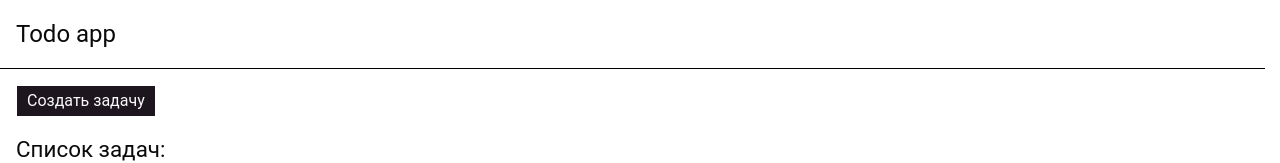
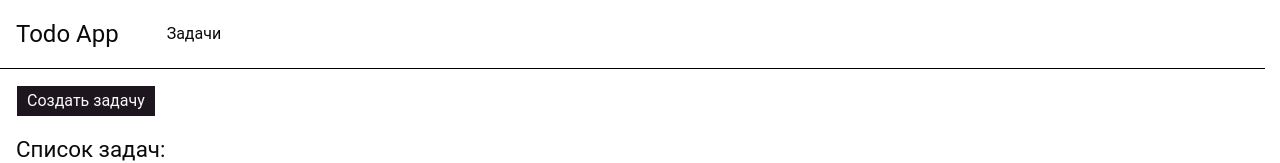
Before and after one commit to rainbowfieldholograph/Rtk-todo-app, a React (Vite) app: page /todos in a window 1280 px wide. Shown: the top 163 px of the page. Built offline with nearby package versions, Linux system fonts and the light colour scheme.

Commit message:
add react-router and initial routing setup

```diff
--- a/package.json
+++ b/package.json
@@ -23,6 +23,7 @@
     "react": "^19.2.5",
     "react-dom": "^19.2.5",
     "react-redux": "^9.2.0",
+    "react-router": "^7.14.2",
     "shadcn": "^4.6.0",
     "tailwind-merge": "^3.5.0",
     "tailwindcss": "^4.2.4",
--- a/src/app/app.tsx
+++ b/src/app/app.tsx
@@ -1,16 +1,14 @@
 import { Provider as ReduxProvider } from "react-redux";
-import { Layout } from "../shared/ui/layout";
-import { TodoListPage } from "../features/todos";
 import { store } from "./store";
+import { RouterProvider } from "react-router";
+import { router } from "./router";
 import "./base.css";
 import "./index.css";
 
 const App = () => {
   return (
     <ReduxProvider store={store}>
-      <Layout>
-        <TodoListPage />
-      </Layout>
+      <RouterProvider router={router} />
     </ReduxProvider>
   );
 };
--- /dev/null
+++ b/src/app/router.tsx
@@ -0,0 +1,20 @@
+import { createBrowserRouter, Outlet } from "react-router";
+import { TodoListPage } from "~/features/todos";
+import { WelcomePage } from "~/pages/welcome-page";
+import { Layout } from "~/shared/ui/layout";
+
+const router = createBrowserRouter([
+  {
+    element: (
+      <Layout homeLink="/" navLinks={[{ to: "/todos", label: "Задачи" }]}>
+        <Outlet />
+      </Layout>
+    ),
+    children: [
+      { path: "/", Component: WelcomePage },
+      { path: "/todos", Component: TodoListPage },
+    ],
+  },
+]);
+
+export { router };
--- a/src/shared/ui/layout.module.css
+++ b/src/shared/ui/layout.module.css
@@ -9,10 +9,18 @@
 .header {
   padding: var(--layout-padding);
   border-bottom: 1px solid black;
+  display: flex;
+  align-items: center;
 }
 
 .title {
   font-size: 1.5rem;
+  margin-right: 3rem;
+}
+
+.navLinksList {
+  display: flex;
+  column-gap: 0.65rem;
 }
 
 .main {
--- a/src/shared/ui/layout.tsx
+++ b/src/shared/ui/layout.tsx
@@ -1,17 +1,33 @@
 import type { PropsWithChildren } from "react";
+import { Link } from "react-router";
 import styles from "./layout.module.css";
 
 namespace Layout {
-  export type Props = PropsWithChildren<{}>;
+  export type NavLink = { to: string; label: string };
+  export type Props = PropsWithChildren<{
+    homeLink: string;
+    navLinks: NavLink[];
+  }>;
 }
 
 const Layout = (props: Layout.Props) => {
-  const { children } = props;
+  const { children, homeLink, navLinks } = props;
 
   return (
     <div className={styles.layout}>
       <header className={styles.header}>
-        <h1 className={styles.title}>Todo app</h1>
+        <h1 className={styles.title}>
+          <Link to={homeLink}>Todo App</Link>
+        </h1>
+        <nav>
+          <ul className={styles.navLinksList}>
+            {navLinks.map(({ to, label }) => (
+              <li key={to + label}>
+                <Link to={to}>{label}</Link>
+              </li>
+            ))}
+          </ul>
+        </nav>
       </header>
       <main className={styles.main}>{children}</main>
       <footer className={styles.footer}>Footer</footer>
```
Also changed, not shown: 1 other file (tests, documents, lock files or other folders).
